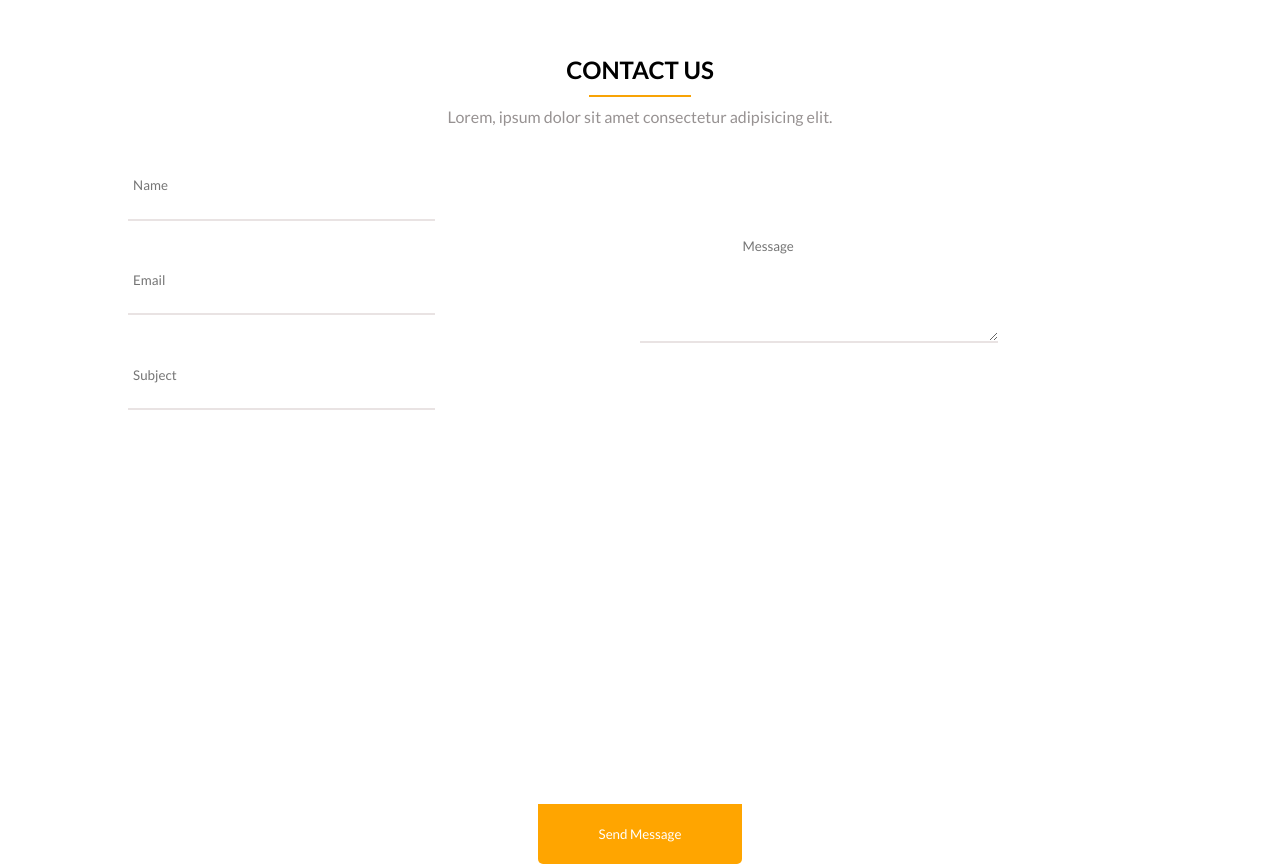
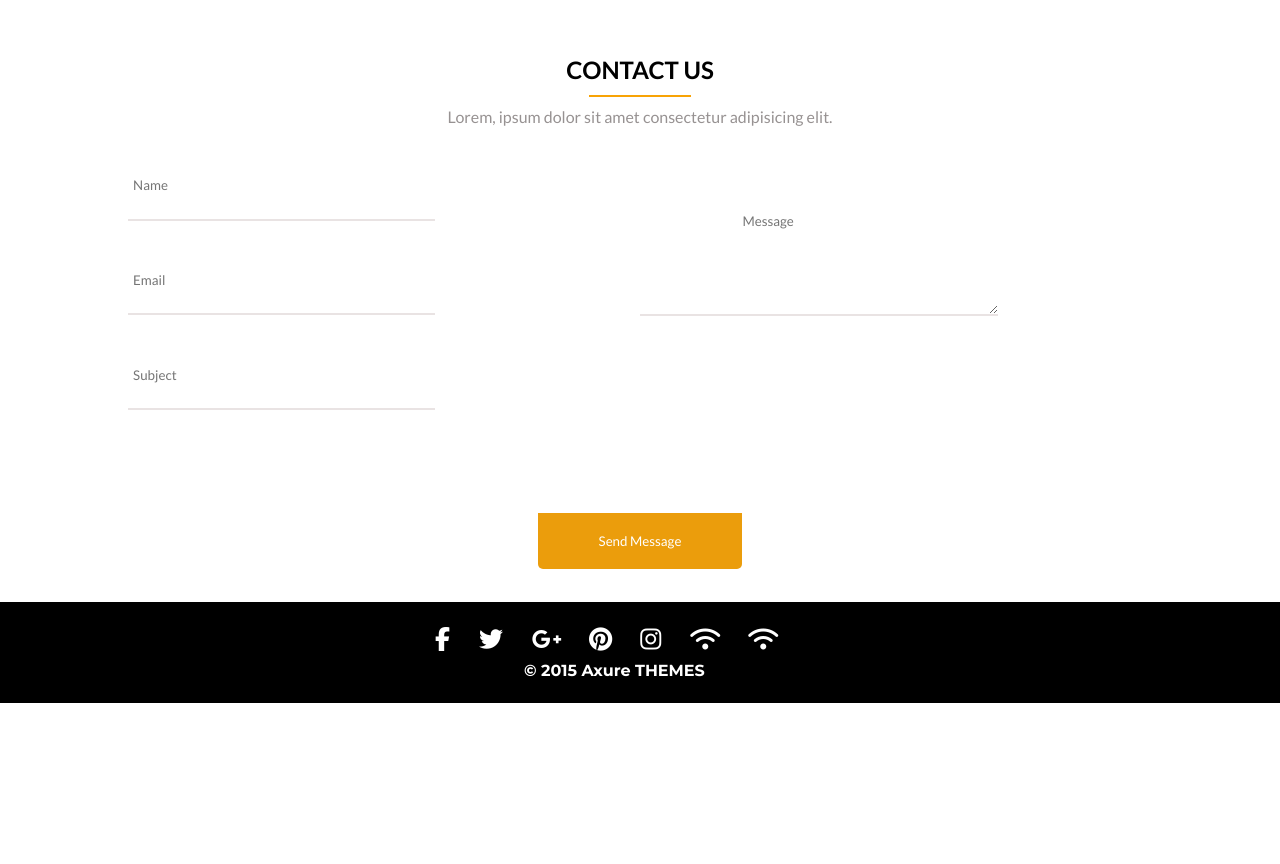
Before and after one commit to areejreda/webdesign, a plain HTML site: page session4/index.html in a window 1280 px wide. Shown: the part 3580-4444 px from the top of the page. After the commit the page ends 4283 px from the top, so only its background shows below. Drawn offline with Linux system fonts and the light colour scheme.

Commit message:
session4

```diff
--- a/session4/css/style.css
+++ b/session4/css/style.css
@@ -436,23 +436,31 @@ border-bottom: 2px solid rgb(233, 227, 227);
 .textarea{
      width: 70%;
     height: 180px;
-    padding: 20%;
+    padding: 15% 20% ;
     border: none;
     border-bottom: 2px solid rgb(233, 227, 227);
     vertical-align: top;
-    margin-bottom: 90%;
 }
 
 .st-btn{
-    margin: 0% auto 90%;
-     width:20%;
-     height: 60px;
-    display: block;
-    background-color: orange;
+    margin-top: 10%;
+    width: 20%;
+    background-color: rgb(235, 157, 12);
     color: white;
-    padding: 0%;
+    margin-left:40%;
+    padding: 2% 2%;
     border: none;
     border-bottom-left-radius: 5px;
     border-bottom-right-radius: 5px;
-
 }
+.foot-icon{
+     color:white;
+ background-color: black;
+ font-size: 150%;
+ padding-left: 10%;
+    margin-right: 25px;
+    }
+    .footer-container {
+    text-align: center;
+    margin: 1% 8%;
+}
--- a/session4/index.html
+++ b/session4/index.html
@@ -26,16 +26,16 @@
                     <a href="" class="navtext">Features</a>
                 </li>
                 <li class="inline">
-                    <a href="" class="navtext">About</a>
+                    <a href="#about-page" class="navtext">About</a>
                 </li>
                 <li class="inline">
-                    <a href="" class="navtext">Pricing</a>
+                    <a href="#pricing" class="navtext">Pricing</a>
                 </li>
                 <li class="inline">
-                    <a href="" class="navtext">Reviews</a>
+                    <a href="#reviews" class="navtext">Reviews</a>
                 </li>
                 <li class="inline">
-                    <a href="" class="navtext">Contact</a>
+                    <a href="#contact" class="navtext">Contact</a>
                 </li>
             </ul>
         </div>
@@ -125,7 +125,7 @@
     </section>
     <!-- page 3-->
     <section>
-        <div class="container white-bg">
+        <div class="container white-bg" id="about-page">
             <div class="inline imgtx">
                 <img src="images/download.jpg" class="imgshadow">
             </div>
@@ -153,8 +153,8 @@
 
     </section>
     <!-- page4 -->
-<section class="gray-background">
-    <div class="container">
+<section class="gray-background" id="pricing">
+    <div class="container" >
         <h2 class="hpric">PRICING OPTIONS</h2>
         <hr class="glhr">
         <p class="ppric">Lorem ipsum dolor sit amet, consectetur adipiscing elit.</p>
@@ -209,8 +209,8 @@
     </div>
 </section>
 <!-- page5 -->
- <section class="white-bg">
-    <div class="container">
+ <section class="white-bg" id="reviews">
+    <div class="container" >
         <h1  class="hpric"> WHAT OUR CUSTOMERS SAY</h1>
         <hr class="glhr">
         <p class="ppric">Lorem, ipsum dolor sit amet consectetur adipisicing elit.</p>
@@ -252,8 +252,8 @@
     </div>
  </section>
  <!-- page6 -->
-<section class="white-bg">
-   <div class="container">
+<section class="white-bg"id="contact">
+   <div class="container" >
         <h1  class="hpric"> CONTACT US</h1>
         <hr class="glhr">
         <p class="ppric">Lorem, ipsum dolor sit amet consectetur adipisicing elit.</p>
@@ -270,6 +270,35 @@
           <button type="submit" class="st-btn">Send Message</button>
 </form>
 </section>
+<section class="black-bg">
+    <div class="container inline footer-container ">
+                <ul>
+                    <li class="inline">
+                        <i class="fa-brands fa-facebook-f foot-icon"></i>
+                    </li>
+                    <li class="inline">
+                        <i class="fa-brands fa-twitter foot-icon"></i>
+                    </li>
+                    <li class="inline">
+                        <i class="fa-brands fa-google-plus-g foot-icon"></i>
+                    </li>
+                    <li class="inline">
+                        <i class="fa-brands fa-pinterest foot-icon"></i>
+                    </li>
+                    <li class="inline">
+                        <i class="fa-brands fa-instagram foot-icon"></i>
+                    </li>
+                    <li class="inline">
+                        <i class="fa-solid fa-wifi foot-icon"></i>
+                    </li>
+                    <li class="inline">
+                        <i class="fa-solid fa-wifi foot-icon"></i>
+                    </li>
+                </ul>
+                <p class="white-tx footer-container ">© 2015 Axure THEMES</p>
+            </div>
+
+</section>
 </body>
 
 </html>
```
